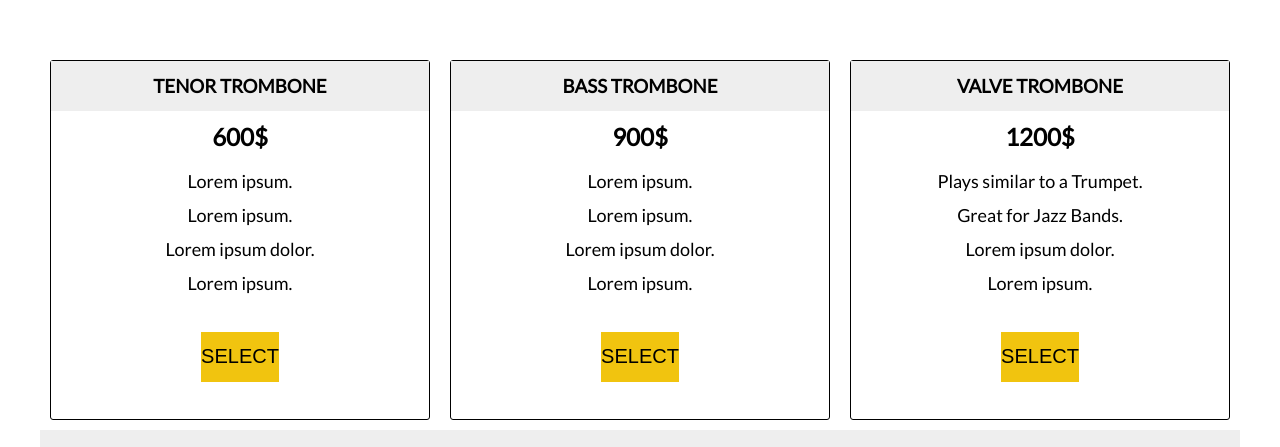
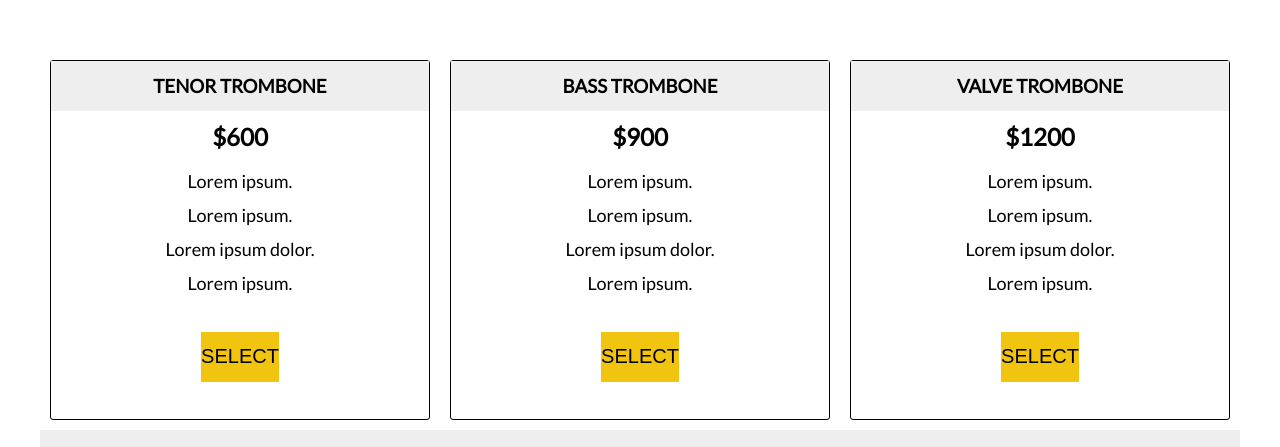
Before and after one commit to MeushDashaV/landing-trombones, a plain HTML site: page index.html in a window 1280 px wide. Shown: the part 1183-1630 px from the top of the page. Drawn offline with Linux system fonts and the light colour scheme.

Commit message:
added js file products

```diff
--- a/index.html
+++ b/index.html
@@ -93,6 +93,7 @@
         allowfullscreen></iframe>
     </div>
     <div id="pricing" class="main-products__list">
+<!--
       <article class="pricing-card">
         <h3 class="product-card__h3">TENOR TROMBONE</h3>
         <h2 class="price">600$</h2>
@@ -140,6 +141,7 @@
           </button>
         </div>
       </article>
+      -->
     </div>
     <div class="footer_contacts">
       <div class="header__social-icons">
@@ -167,5 +169,6 @@
       </div>
       <span class="coryright">Copyright 2016, Original Trombones</span>
     </div>
+    <script src="js/product-list.js"></script>
   </body>
 </html>
--- /dev/null
+++ b/js/product-list.js
@@ -0,0 +1,48 @@
+(function () {
+  const products = [
+    {
+      id: "1",
+      title: "TENOR TROMBONE",
+      //тут може бути вставлена картинка
+      description: "TENOR TROMBONE...",
+      price: 600,
+    },
+    {
+      id: "2",
+      title: "BASS TROMBONE",
+      //тут може бути вставлена картинка
+      description: "BASS TROMBONE...",
+      price: 900,
+    },
+    {
+      id: "3",
+      title: "VALVE TROMBONE",
+      //тут може бути вставлена картинка
+      description: "VALVE TROMBONE...",
+      price: 1200,
+    },
+  ];
+  function renderProducts(products){
+    const productsContainer = document.querySelector(".main-products__list");
+    productsContainer.innerHTML = '';
+    for (const product of products) {
+        productsContainer.innerHTML +=
+        `<article class="pricing-card">
+        <h3 class="product-card__h3">${product.title}</h3>
+        <h2 class="price">$${product.price}</h2>
+        <ol class="product-card__description">
+          <li>Lorem ipsum.</li>
+          <li>Lorem ipsum.</li>
+          <li>Lorem ipsum dolor.</li>
+          <li>Lorem ipsum.</li>
+        </ol>
+        <div class="product-card__buttons">
+          <button class="product-card__buttons-select">
+            <p class="select">Select</p>
+          </button>
+        </div>
+      </article>`;
+    }
+  }
+  renderProducts(products);
+})();
```
